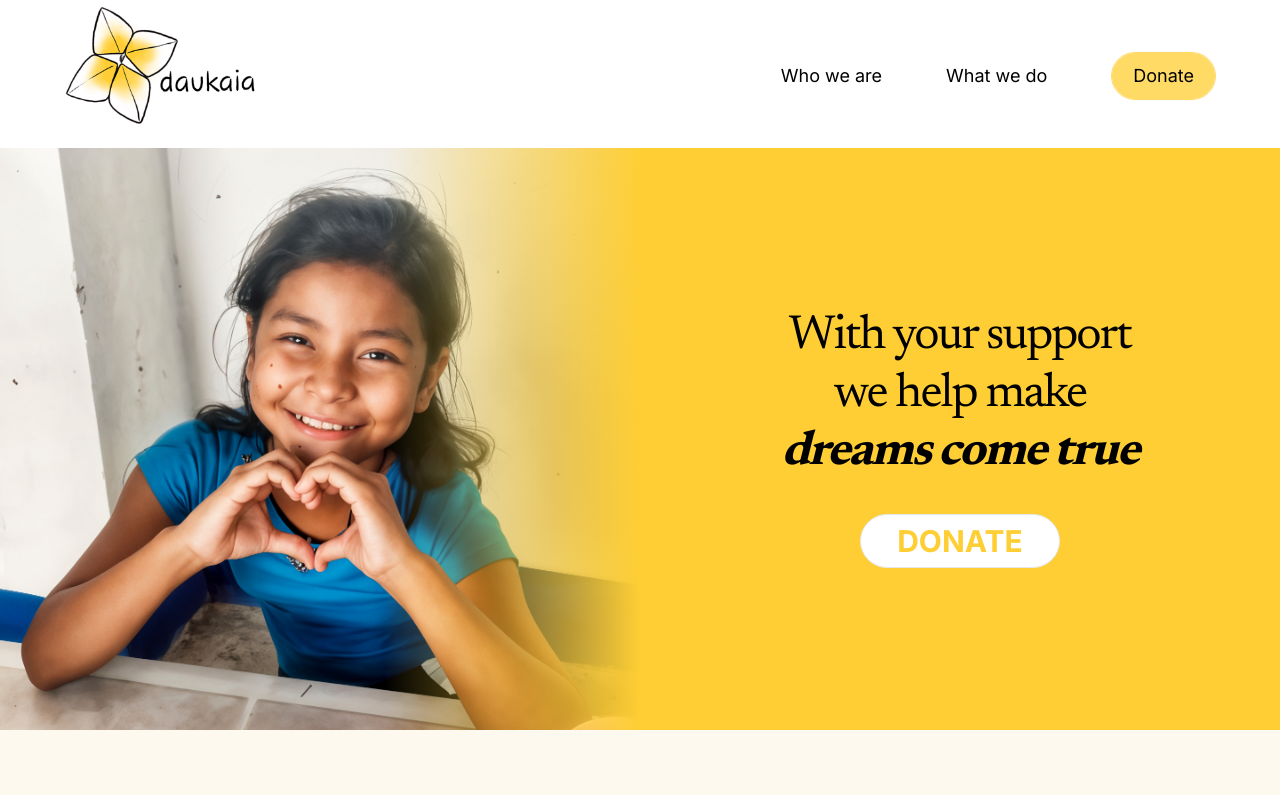
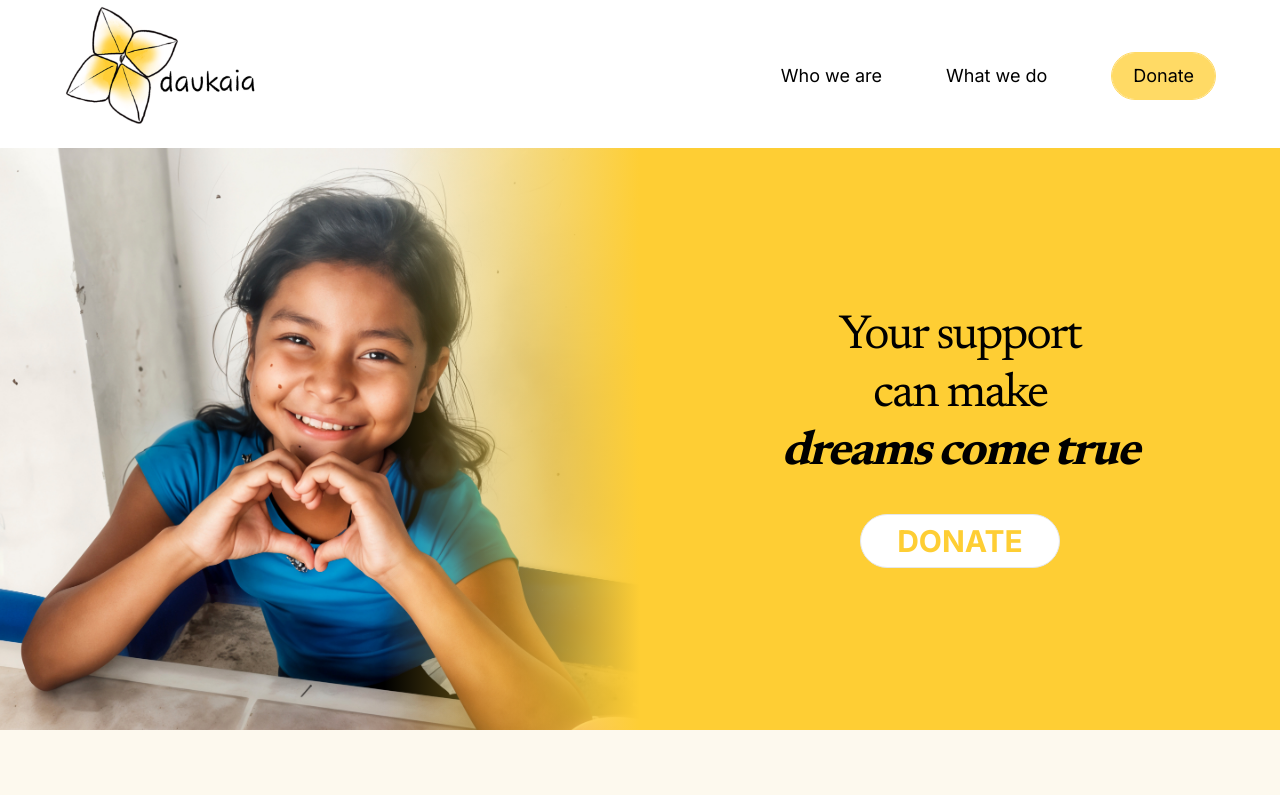
Before and after one commit to samheyman/daukaia-v3, a Next.js app: page / in a window 1280 px wide. Shown: the top 795 px of the page. Built offline with nearby package versions, Linux system fonts and the light colour scheme.

Commit message:
Update hero line

```diff
--- a/src/app/components/Hero.tsx
+++ b/src/app/components/Hero.tsx
@@ -17,13 +17,13 @@ export default function Hero() {
           <p
             className={`${newsreader.className} text-3xl lg:text-5xl text-center tracking-[-2px] lg:leading-[1.2em]`}
           >
-            With your support
+            Your support
             {/* <span className="font-bold italic">safe space</span> */}
           </p>
           <p
             className={`${newsreader.className} text-3xl lg:text-5xl text-center tracking-[-2px] lg:leading-[1.2em]`}
           >
-            we help make
+            can make
             {/* <span className="font-bold italic">safe space</span> */}
           </p>
           <p
```
